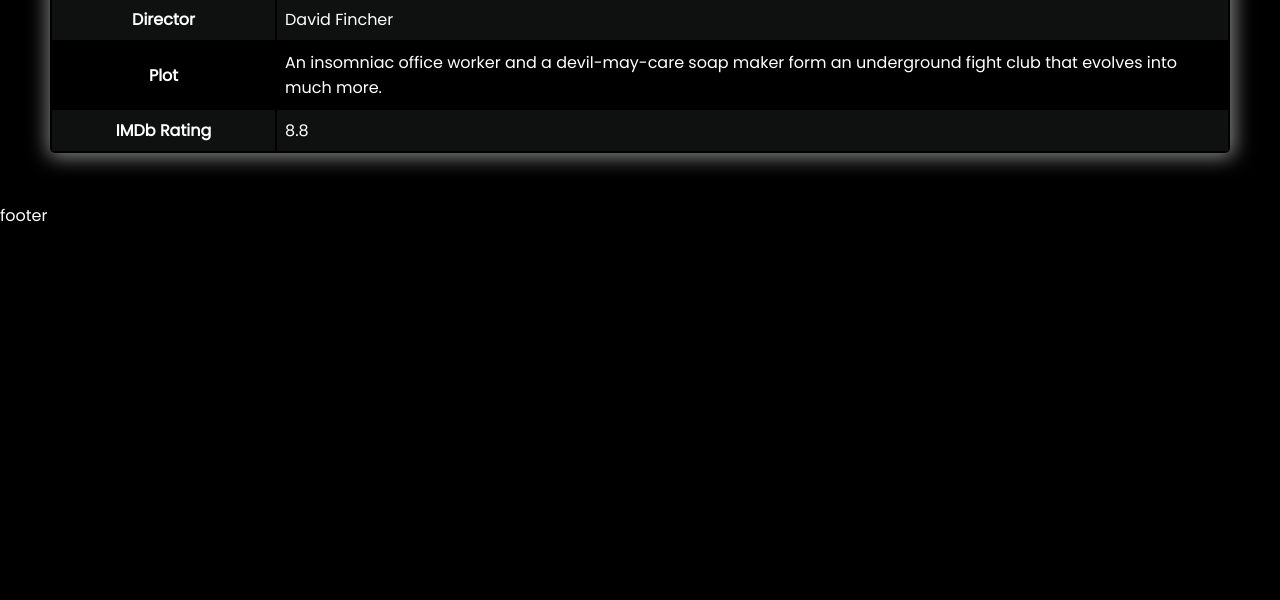
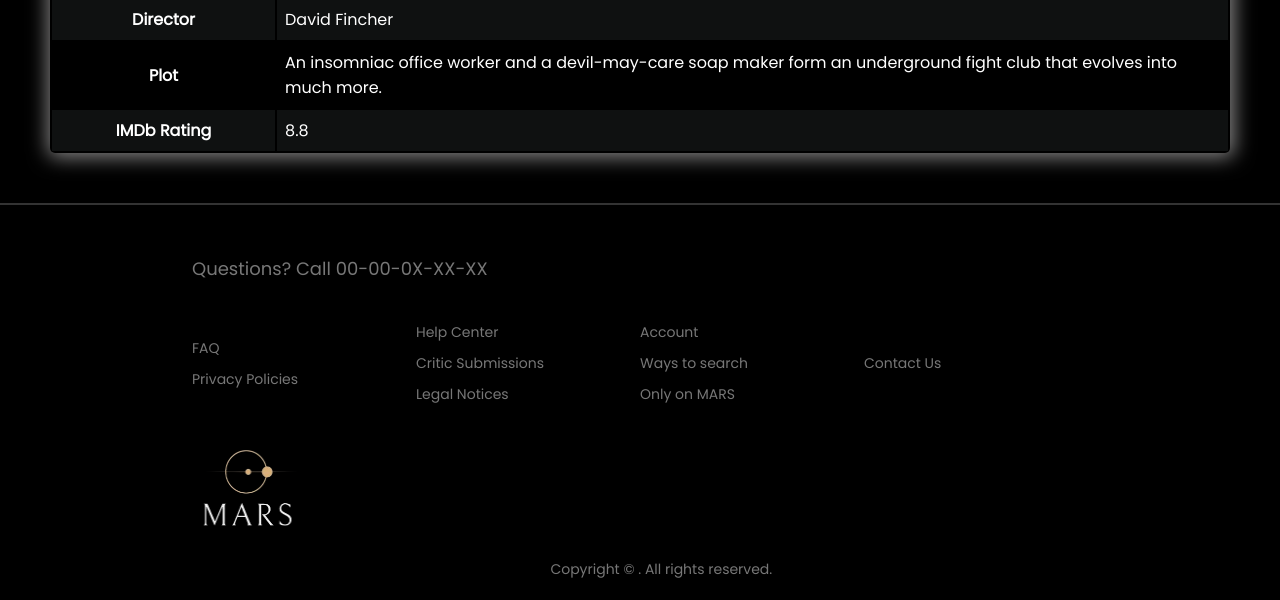
Before and after one commit to Paulie-Aditya/project-exhibition, a Flask app: template templates/new.html in a window 1280 px wide. Shown: the part 935-1535 px from the top of the page. Before the commit the page ends 1157 px from the top, so only its background shows below. Run offline with Flask 3, Linux system fonts and the light colour scheme; the template is opened without the code that fills it, so the values that code supplies are empty; parts of the project's set-up code (start-up, migrations or seed data) failed here and were passed over.

Commit message:
updated new.css updates new.html

```diff
--- a/static/new.css
+++ b/static/new.css
@@ -8,16 +8,17 @@
 body{
     background-color: #000;
     color: #fff;
+    /* display: flex;
+    align-items: center;
+    justify-content: center; */
+    overflow-x: hidden;
+    height: 100vh;
 
 }
+
 .header{
     width: 100%;
     height: 100vh;
-}
-.logo{
-    width: 80px;
-    cursor: pointer;
-    align-items: flex-center;
 }
 nav{
 
@@ -34,6 +35,11 @@
     /*border-radius: 4px;
     /*margin-left: 10px;*/
     cursor: pointer;
+}
+.logo{
+    width: 80px;
+    cursor: pointer;
+    align-items: flex-center;
 }
 .menu{
     font-size: 150;
@@ -55,25 +61,29 @@
     height: 40px;
     border-radius: 3px;
 }
-
+.select{
+    display: flex;
+    align-self: flex-end;
+}
 .search-select {
     background-color: #f3f3f3;
-    width: 100px;
+    width: 45px;
     text-align: center;
     border-top-left-radius: 3px;
     border-bottom-left-radius: 3px;
     border: none;
     font-weight: 600;
     font-size: 15px;
+
 }
 .search-select:hover{
     background-color: #f5f5dc;
 }
 
-.search-input {
+/* .search-input {
     width: 100%;
     font-size: 1rem;
-}
+} */
 .searchbar{
     width: 800px;
 }
@@ -196,7 +206,7 @@
     padding-top: 20px;
     padding-left: 45%;
     padding-right: 45%;
-    color: burlywood;
+    color: #f5c518;
 }
 .content-slide{
     display: inline-block;
@@ -245,7 +255,7 @@
     font-family: "Roboto" "Helvetica" sans-serif;
 }
 #movie-name:hover {
-    color: burlywood;
+    color: #f5c518;
 }
 
 #odd {
@@ -261,3 +271,56 @@
 .sentiment {
     color: rgb(11, 241, 11);
 }
+
+
+
+.footer{
+    padding: 50px 15% 10px;
+    border-top: 2px solid #333;
+    color: #777;
+
+
+}
+.footer h2{
+    font-size: 18px;
+    font-weight: 400;
+    margin-bottom: 30px;
+
+}
+.footer .col{
+    flex-basis: 25%;
+    flex-grow: 1;
+    margin-bottom: 20px;
+}
+.footer .col a{
+    display: block;
+    text-decoration: none;
+    color: #777;
+    font-size: 14px;
+    margin-bottom: 10px;
+}
+.footer .row{
+    display: flex;
+    align-items: center;
+    padding: 10px 0;
+}
+.copyright p{
+    font-size: 14px;
+
+    margin-left: 40%;
+    display: flex;
+    align-items: center;
+}
+.copyright img{
+    width: 115px;
+    height:98px;
+    cursor: pointer;
+
+}
+.copyright .col2 {
+    display: block;
+    text-decoration: none;
+    color: #777;
+    font-size: 14px;
+    margin-bottom: 10px;
+}
--- a/templates/new.html
+++ b/templates/new.html
@@ -9,6 +9,9 @@
         <link rel="preconnect" href="https://fonts.googleapis.com">
         <link rel="preconnect" href="https://fonts.gstatic.com" crossorigin>
         <link href="https://fonts.googleapis.com/css2?family=Amatic+SC:wght@700&family=Poppins&family=Quicksand:wght@300&family=Roboto&display=swap" rel="stylesheet">
+
+
+
 
     </head>
 
@@ -113,11 +116,45 @@
           </tbody>
         </table>
         </div>
+
         <div class="footer">
-            footer
-        </div>
+          <h2>Questions? Call 00-00-0X-XX-XX</h2>
+          <div class="row">
+              <div class="col">
+                  <a href="#">FAQ</a>
+                  <a href="#">Privacy Policies</a>
+                </div>
+              <div class="col">
+                  <a href="#">Help Center</a>
+                  <a href="#">Critic Submissions</a>
+                  <a href="#">Legal Notices</a>
+              </div>
+              <div class="col">
+                  <a href="#">Account</a>
+                  <a href="#">Ways to search</a>
+
+                  <a href="#">Only on MARS</a>
+              </div>
+              <div class="col">
 
 
-    </body>
-    <script src = "/static/index.js"></script>
+                  <a href="#">Contact Us</a>
+
+              </div>
+          </div>
+          <div class="copyright">
+          <div class="col2">
+          <img src="/static/images/marslogo2-removebg-preview.png">
+          </div>
+          <div class="col2">
+          <p>Copyright © . All rights reserved.</p>
+          </div>
+          </div>
+      </div>
+
+
+
+
+</body>
+<script src = "/static/index.js"></script>
 </html>
```
